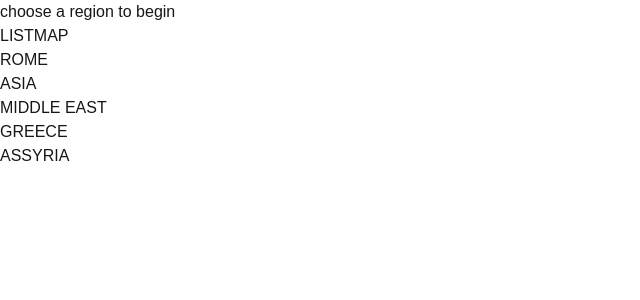
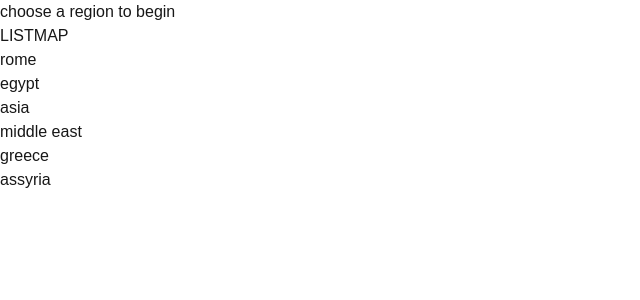
Before and after one commit to PennSpark/into-the-blue, a Next.js app: page / in a window 1280 px wide. Shown: the top 300 px of the page, without its empty margins (0-640 px from the left). Built offline with nearby package versions, Linux system fonts and the light colour scheme.

Commit message:
cleaned up regions list

```diff
--- a/src/app/page.tsx
+++ b/src/app/page.tsx
@@ -4,15 +4,6 @@ import { useState } from 'react';
 import GlobeWrapper from '@/components/GlobeWrapper';
 import TabNavigation from '@/components/TabNavigation';
 import RegionList from '@/components/RegionList';
-
-// Define all regions shown in the list view
-const regions = [
-  { name: 'rome', displayName: 'ROME', path: '/exhibit/rome' },
-  { name: 'asia', displayName: 'ASIA', path: '/exhibit/asia' },
-  { name: 'middleEast', displayName: 'MIDDLE EAST', path: '/exhibit/middle-east' },
-  { name: 'greece', displayName: 'GREECE', path: '/exhibit/greece' },
-  { name: 'assyria', displayName: 'ASSYRIA', path: '/exhibit/assyria' },
-];
 
 export default function Home() {
   // State for active tab
@@ -28,7 +19,7 @@ export default function Home() {
         <TabNavigation activeTab={activeTab} onTabChange={setActiveTab} />
 
         {activeTab === 'list' ? (
-          <RegionList regions={regions} />
+         <RegionList />
         ) : (
           <div className="w-full max-w-4xl">
             <GlobeWrapper />
--- /dev/null
+++ b/src/app/regions.json
@@ -0,0 +1,8 @@
+[
+    { "name": "rome", "position": [0.8660254, 0.4330127, -0.25], "color": "#ff4444", "path": "/exhibit/rome" },
+    { "name": "egypt", "position": [0.4330127, -0.25, 0.8660254], "color": "#ffbb44", "path": "/exhibit/egypt" },
+    { "name": "asia", "position": [-0.8660254, 0.4330127, 0.25], "color": "#44ff44", "path": "/exhibit/asia" },
+    { "name": "middle east", "position": [-0.4330127, -0.25, -0.8660254], "color": "#4488FF", "path": "/exhibit/middle-east" },
+    { "name": "greece", "position": [0.25, -0.8660254, -0.4330127], "color": "#FF44FF", "path": "/exhibit/greece" },
+    { "name": "assyria", "position": [-0.25, 0.8660254, 0.4330127], "color": "#44FFFF", "path": "/exhibit/assyria" }
+  ]
--- a/src/components/MuseumGlobe.tsx
+++ b/src/components/MuseumGlobe.tsx
@@ -1,23 +1,17 @@
 'use client';
 
-import React, { useRef, useState } from 'react';
+import React, { useRef, useState, useEffect } from 'react';
 import { Canvas } from '@react-three/fiber';
 import { OrbitControls, Sphere, Html } from '@react-three/drei';
 import * as THREE from 'three';
 import { useRouter } from 'next/navigation';
+import { Region } from '../app/types';
+import regionsData from '../app/regions.json';
 
-interface Region {
-  name: string;
-  position: [number, number, number];
-  color: string;
-  path: string;
-}
-
-const regions: Region[] = [
-  { name: 'rome', position: [0.8660254, 0.4330127, -0.25], color: '#ff4444', path: '/exhibit/rome' },
-  { name: 'egypt', position: [0.4330127, -0.25, 0.8660254], color: '#ffbb44', path: '/exhibit/egypt' },
-  { name: 'asia', position: [-0.8660254, 0.4330127, 0.25], color: '#44ff44', path: '/exhibit/asia' }
-];
+const regions: Region[] = regionsData.map(region => ({
+  ...region,
+  position: [region.position[0], region.position[1], region.position[2]] as [number, number, number],
+}));
 
 const Globe = ({ onRegionClick }: { onRegionClick: (region: Region) => void }) => {
   const [hovered, setHovered] = useState<string | null>(null);
--- a/src/components/RegionList.tsx
+++ b/src/components/RegionList.tsx
@@ -3,6 +3,33 @@
 import React from 'react';
 import { useRouter } from 'next/navigation';
 
+import regionsData from '../app/regions.json';
+
+const RegionList: React.FC = () => {
+  const router = useRouter();
+
+  const handleRegionClick = (path: string) => {
+    router.push(path);
+  };
+
+  return (
+    <div className="w-full max-w-md flex flex-col gap-4">
+      {regionsData.map((region, index) => (
+        <div
+          key={index}
+          className="bg-stone-100 rounded-lg p-4 flex items-center justify-between cursor-pointer"
+          onClick={() => handleRegionClick(region.path)}
+        >
+          <div className="text-stone-800 font-medium uppercase">{region.name}</div>
+        </div>
+      ))}
+    </div>
+  );
+};
+
+export default RegionList;
+
+/*
 interface Region {
   name: string;
   displayName: string;
@@ -34,4 +61,4 @@ const RegionList: React.FC<RegionListProps> = ({ regions }) => {
   );
 };
 
-export default RegionList;
+export default RegionList;*/
```
Also changed, not shown: src/app/types.ts (+7 -0 lines).
